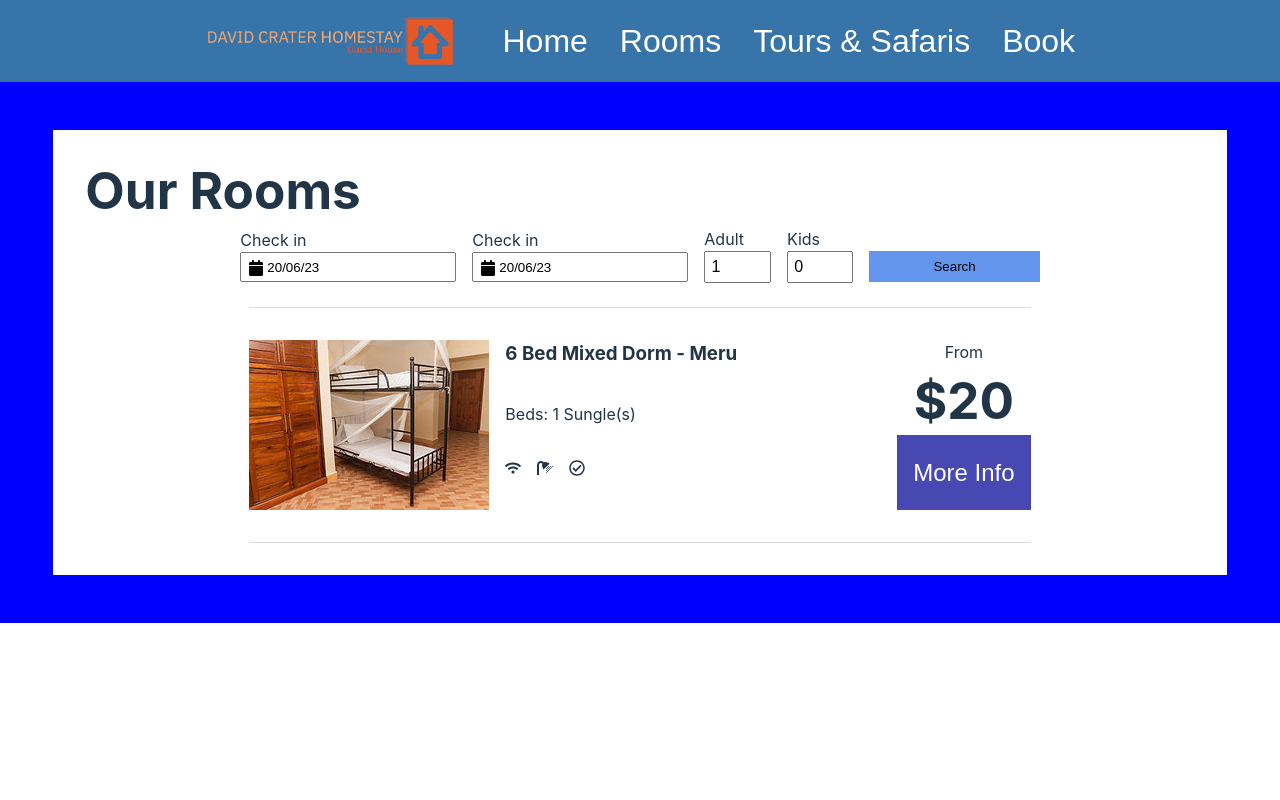
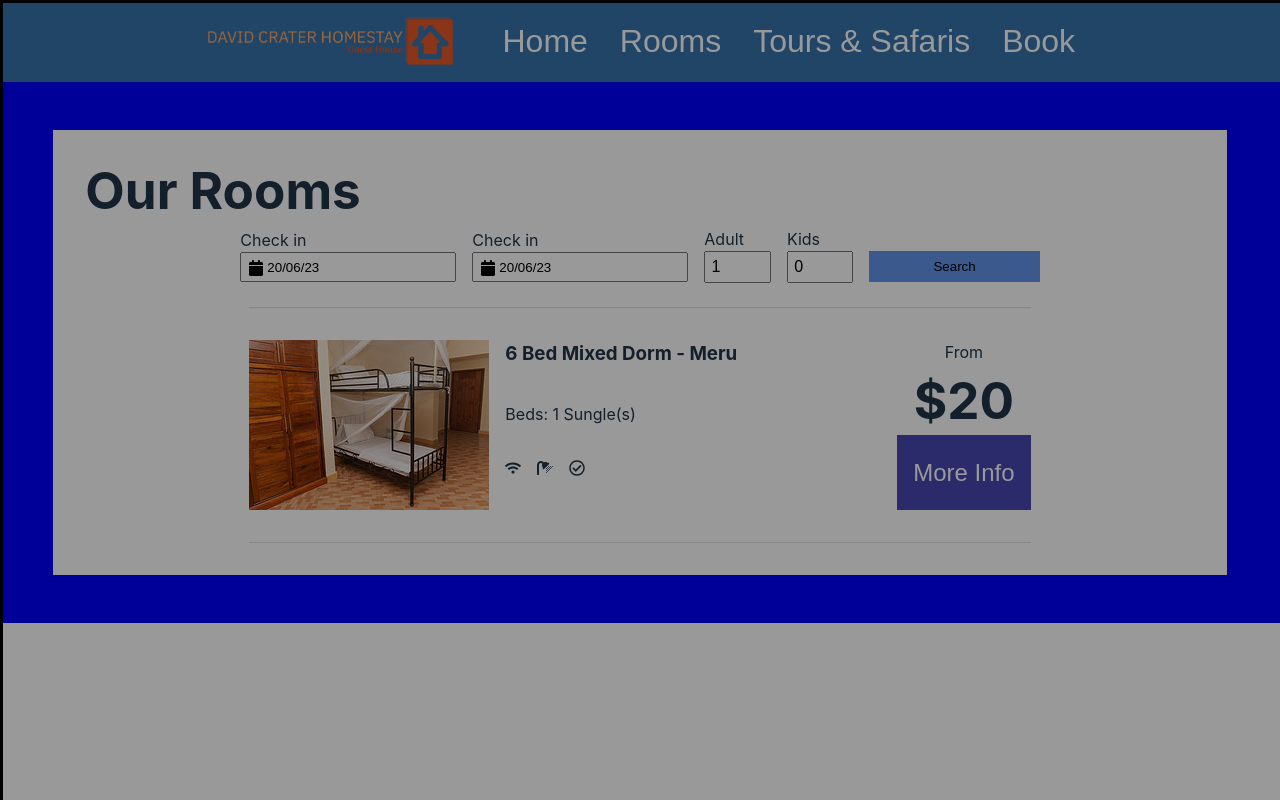
Before and after one commit to Shaul1Kr/David-Crater-Homestay, a React (Vite) app in the folder client/: page /Book in a window 1280 px wide. Both pictures are taken after a click on the button "More Info". Built offline with nearby package versions, Linux system fonts and the light colour scheme.

Commit message:
Added room dialog for booking

```diff
--- /dev/null
+++ b/client/src/Components/BookPageComponents/RoomDialog.tsx
@@ -0,0 +1,23 @@
+import styled from "styled-components";
+
+const RoomDialogContainer = styled.dialog`
+  position: fixed;
+  z-index: 1;
+  left: 0;
+  top: 0;
+  width: 100%;
+  height: 100%;
+  overflow: auto;
+  background-color: rgb(0, 0, 0);
+  background-color: rgba(0, 0, 0, 0.4);
+`;
+
+interface RoomDialogProps {
+  dialogState: boolean;
+}
+
+const RoomDialog = ({ dialogState }: RoomDialogProps) => {
+  return <RoomDialogContainer open={dialogState}></RoomDialogContainer>;
+};
+
+export default RoomDialog;
--- a/client/src/Components/BookPageComponents/RoomWrapper.tsx
+++ b/client/src/Components/BookPageComponents/RoomWrapper.tsx
@@ -1,7 +1,9 @@
 import styled from "styled-components";
+import { useState } from "react";
 import { FaWifi } from "react-icons/fa";
 import { FaShower } from "react-icons/fa";
 import { FaRegCheckCircle } from "react-icons/fa";
+import RoomDialog from "./RoomDialog";
 
 const Container = styled.div`
   display: flex;
@@ -60,8 +62,11 @@ interface RoomWrapperProps {
 }
 
 const RoomWrapper = ({ image, title, subTitle, price }: RoomWrapperProps) => {
+  const [dialogState, setDialogState] = useState(false);
+
   return (
     <Container>
+      <RoomDialog dialogState={dialogState} />
       <RoomImg src={image} />
       <DetailWrapper>
         <Title>{title}</Title>
@@ -77,7 +82,13 @@ const RoomWrapper = ({ image, title, subTitle, price }: RoomWrapperProps) => {
           <From>From</From>
           <Price>{price}</Price>
         </PriceContainer>
-        <Button>More Info</Button>
+        <Button
+          onClick={() => {
+            setDialogState((current) => !current);
+          }}
+        >
+          More Info
+        </Button>
       </PriceWrapper>
     </Container>
   );
```
